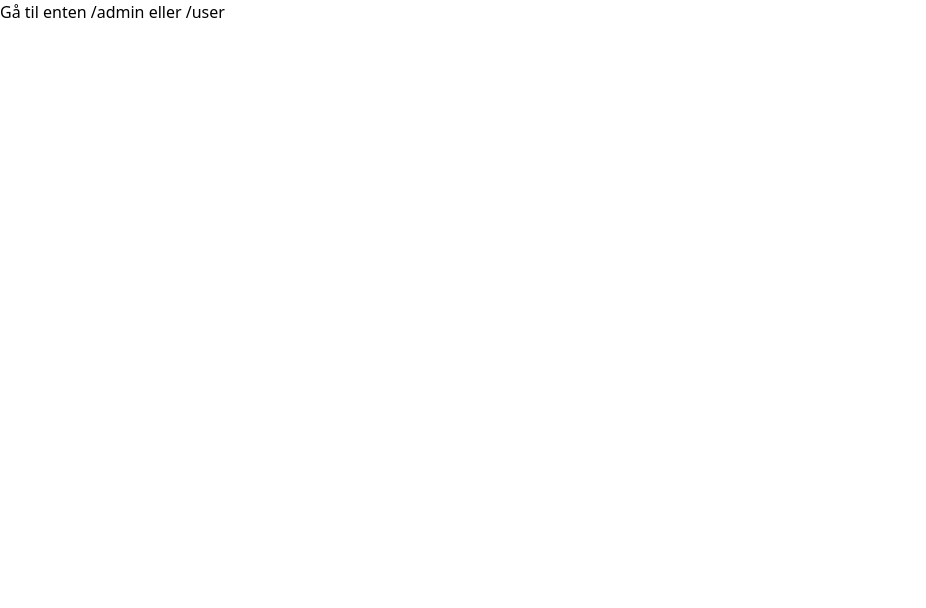
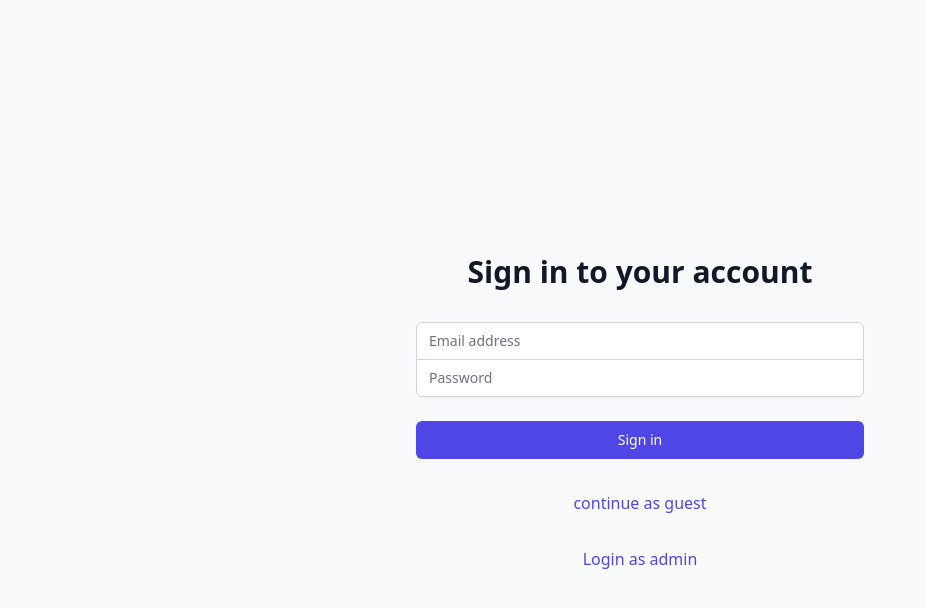
Before and after one commit to Mads866f/PL-project, a Next.js app: page / in a window 1280 px wide. Shown: the top 608 px of the page, without its empty margins (0-926 px from the left). Built offline with nearby package versions, Linux system fonts and the light colour scheme.

Commit message:
added starting site

```diff
--- a/package.json
+++ b/package.json
@@ -9,9 +9,10 @@
     "lint": "next lint"
   },
   "dependencies": {
+    "d3": "^7.9.0",
+    "next": "14.1.4",
     "react": "^18",
-    "react-dom": "^18",
-    "next": "14.1.4"
+    "react-dom": "^18"
   },
   "devDependencies": {
     "autoprefixer": "^10.0.1",
--- a/src/app/admin/page.js
+++ b/src/app/admin/page.js
@@ -1,3 +1,7 @@
+import AdminDashboard from "../components/AdminDashboard";
+
 export default function Admin() {
-    return <h1>Admin</h1>
+    return (
+    <AdminDashboard/>
+    )
 }
--- /dev/null
+++ b/src/app/components/AdminDashboard.js
@@ -0,0 +1,14 @@
+import React from "react";
+import Graph from "./Graph";
+import AdminHeader from "./Adminheader"
+import Classselector from "./Classselector"
+const AdminDashboard = () => {
+  return (
+    <div className="flex flex-wrap">
+    <AdminHeader/>
+    <Classselector/>
+  </div>
+  );
+};
+
+export default AdminDashboard;
--- /dev/null
+++ b/src/app/components/Adminheader.jsx
@@ -0,0 +1,18 @@
+import React from 'react';
+
+const Header = () => {
+  return (
+    <header className="w-full bg-gray-800 text-white py-4">
+      <div className="container mx-auto flex justify-between items-center">
+        {/* Left side with the title */}
+        <h1 className="text-xl font-semibold">Lere Dashboard</h1>
+        {/* Right side with the logout button */}
+        <button className="bg-red-500 hover:bg-red-600 text-white font-semibold py-2 px-4 rounded">
+          Logout
+        </button>
+      </div>
+    </header>
+  );
+};
+
+export default Header;
--- /dev/null
+++ b/src/app/components/Classselector.jsx
@@ -0,0 +1,24 @@
+import React from 'react';
+
+const Column = () => {
+  const title = "Klasser";
+  const entries = ["1.B", "3.A", "2.A"];
+
+  return (
+    <div className="w-full md:w-1/5 p-4 border">
+      <div className="max-h-screen h-screen overflow-y-auto">
+        {/* Title */}
+        <h2 className="text-lg font-semibold mb-4">{title}</h2>
+        {/* Entries */}
+        {entries.map((entry, index) => (
+          <div key={index} className="bg-white rounded-lg shadow-md p-2 mb-2">
+            {/* Entry content */}
+            <p>{entry}</p>
+          </div>
+        ))}
+      </div>
+    </div>
+  );
+};
+
+export default Column;
--- /dev/null
+++ b/src/app/components/Graph.js
@@ -0,0 +1,18 @@
+import React from "react";
+
+const Graph = () => {
+  return (
+    <div className="w-full h-full rounded-lg shadow-md p-4">
+      <h2 className="text-lg font-semibold text-center mb-4">Sales Performance</h2>
+      <div className="w-full h-full">
+        <Line
+          data={data}
+          options={options}
+        >
+        </Line>
+      </div>
+    </div>
+  );
+};
+
+export default Graph;
--- /dev/null
+++ b/src/app/components/Landingpage.js
@@ -0,0 +1,73 @@
+import Link from 'next/link'
+
+
+const Landingpage = () => {
+  return (
+    <div className="min-h-screen flex items-center justify-center bg-gray-50 py-12 px-4 sm:px-6 lg:px-8">
+      <div className="max-w-md w-full space-y-8">
+        <div>
+          <h2 className="mt-6 text-center text-3xl font-extrabold text-gray-900">
+            Sign in to your account
+          </h2>
+        </div>
+        <form className="mt-8 space-y-6">
+          <input type="hidden" name="remember" value="true" />
+          <div className="rounded-md shadow-sm -space-y-px">
+            <div>
+              <label htmlFor="email-address" className="sr-only">
+                Email address
+              </label>
+              <input
+                id="email-address"
+                name="email"
+                type="email"
+                autoComplete="email"
+                required
+                className="appearance-none rounded-none relative block w-full px-3 py-2 border border-gray-300 placeholder-gray-500 text-gray-900 rounded-t-md focus:outline-none focus:ring-indigo-500 focus:border-indigo-500 focus:z-10 sm:text-sm"
+                placeholder="Email address"
+              />
+            </div>
+            <div>
+              <label htmlFor="password" className="sr-only">
+                Password
+              </label>
+              <input
+                id="password"
+                name="password"
+                type="password"
+                autoComplete="current-password"
+                required
+                className="appearance-none rounded-none relative block w-full px-3 py-2 border border-gray-300 placeholder-gray-500 text-gray-900 rounded-b-md focus:outline-none focus:ring-indigo-500 focus:border-indigo-500 focus:z-10 sm:text-sm"
+                placeholder="Password"
+              />
+            </div>
+          </div>
+
+          <div>
+            <button
+              type="submit"
+              className="group relative w-full flex justify-center py-2 px-4 border border-transparent text-sm font-medium rounded-md text-white bg-indigo-600 hover:bg-indigo-700 focus:outline-none focus:ring-2 focus:ring-offset-2 focus:ring-indigo-500"
+            >
+              Sign in
+            </button>
+          </div>
+        </form>
+        <div className="text-center">
+        <Link className="text-indigo-600 hover:text-indigo-500 font-medium"
+        href="/user">
+            continue as guest
+          </Link>
+        </div>
+        <div className="text-center">
+        <Link className="text-indigo-600 hover:text-indigo-500 font-medium"
+        href="/admin">
+            Login as admin
+          </Link>
+        </div>
+      </div>
+    </div>
+  );
+};
+
+
+export default Landingpage
--- a/src/app/components/QuestionPage.js
+++ b/src/app/components/QuestionPage.js
@@ -11,7 +11,6 @@ const QuestionPage = ({ question }) => {
           <div className="mb-8 text-center">
             <h1 className="text-3xl font-bold mb-4">{question.id}. {question.question}</h1>
           </div>
-
           {/* Answers */}
           <div className="grid grid-cols-1 md:grid-cols-3 gap-4">
             <a href={`/user/${question.id + 1}`} className="bg-red-500 hover:bg-red-700 text-white font-bold py-8 px-4 rounded-lg flex items-center justify-center text-3xl">
@@ -24,7 +23,6 @@ const QuestionPage = ({ question }) => {
               🤩
             </a>
           </div>
-
         </div>
       </main>
     </div>
--- a/src/app/page.js
+++ b/src/app/page.js
@@ -1,4 +1,8 @@
+import Link from 'next/link';
+import LandingPage from './components/Landingpage';
 
 export default function Home() {
-    return <h1> Gå til enten /admin eller /user</h1>
+    return (
+        <LandingPage/>
+    );
 }
```
Also changed, not shown: 1 other file (tests, documents, lock files or other folders). Lines whose indentation alone changed are shown as unchanged.
